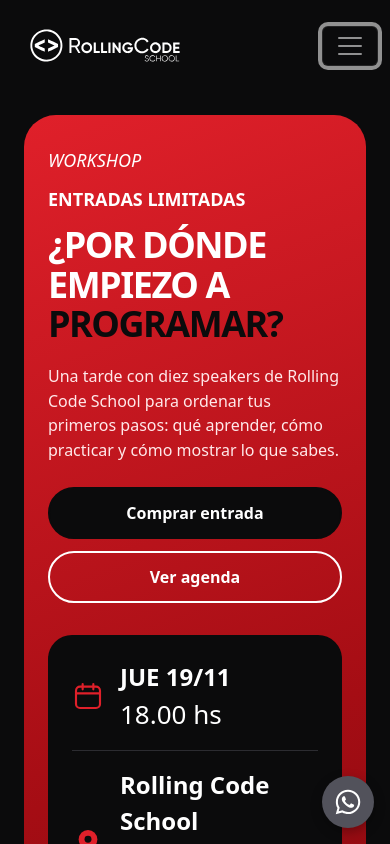
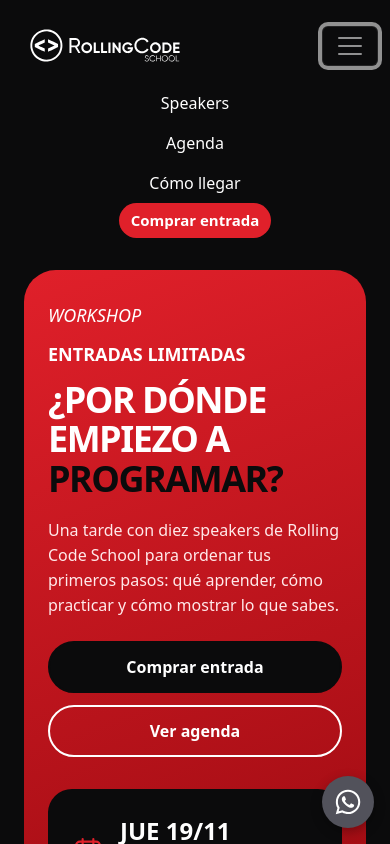
Before and after one commit to IgnacioRuizCode/intervencion-RC, a React (Vite) app: page / in a window 390 px wide. Both pictures are taken after a click on the button "Abrir menú". Shown: the top 844 px of the page. Built offline with nearby package versions, Linux system fonts and the light colour scheme.

Commit message:
fix: add section IDs for smooth navigation and update links in Navbar and Hero components

```diff
--- a/src/components/checkout/Checkout.tsx
+++ b/src/components/checkout/Checkout.tsx
@@ -31,7 +31,7 @@
   const total = subtotal + service;
 
   return (
-    <section className="checkout">
+    <section id="checkout" className="checkout">
       <div className="checkoutContainer">
 
         <header className="checkoutHeader">
--- a/src/components/hero/Hero.tsx
+++ b/src/components/hero/Hero.tsx
@@ -20,8 +20,8 @@
                     <p className="textDescription">Una tarde con diez speakers de Rolling Code School para ordenar tus primeros pasos: qué aprender, cómo practicar y cómo mostrar lo que sabes.</p>
                 </div>
                 <div className="btnGroup">
-                    <a className="btnBlack" href="#">Comprar entrada</a>
-                    <a className="btnRed" href="#">Ver agenda</a>
+                    <a className="btnBlack" href="#checkout">Comprar entrada</a>
+                    <a className="btnRed" href="#agenda">Ver agenda</a>
                 </div>
             </div>
             <div className="boxFlexRight">
--- a/src/components/location/Location.tsx
+++ b/src/components/location/Location.tsx
@@ -4,7 +4,7 @@
 
 export const Location = () => {
   return (
-    <div className="howToArriveMainDiv">
+    <div id="location" className="howToArriveMainDiv">
       <div className="leftPartLocation">
         <p className="howToArriveText">CÓMO LLEGAR</p>
         <h2 className="mainTitle">Te esperamos en Rolling Code School</h2>
--- a/src/components/navbar/navbar.tsx
+++ b/src/components/navbar/navbar.tsx
@@ -1,43 +1,48 @@
+import { useState } from 'react';
 import logo from "../../assets/logo-blanco.svg";
 import "./navbar.css";
 
 function Navbar() {
+  const [isMenuOpen, setIsMenuOpen] = useState(false);
+
+  const handleToggle = () => setIsMenuOpen(!isMenuOpen);
+  const closeMenu = () => setIsMenuOpen(false);
+
   return (
     <nav className="navbar navbar-expand-lg navbar-dark barra">
       <div className="container">
 
-        <a className="navbar-brand" href="#inicio">
+        <a className="navbar-brand" href="#inicio" onClick={closeMenu}>
           <img src={logo} alt="Rolling Code School" height="65" />
         </a>
-
 
         <button
           className="navbar-toggler"
           type="button"
-          data-bs-toggle="collapse"
-          data-bs-target="#menu"
-          aria-controls="menu"
-          aria-expanded="false"
+          onClick={handleToggle}
+          aria-expanded={isMenuOpen}
           aria-label="Abrir menú"
         >
           <span className="navbar-toggler-icon"></span>
         </button>
-        <div className="collapse navbar-collapse justify-content-end" id="menu">
-          <ul className="navbar-nav align-items-lg-center">
+
+        <div className={`collapse navbar-collapse justify-content-end ${isMenuOpen ? 'show' : ''}`} id="menu">
+          <ul className="navbar-nav align-items-lg-center text-center">
             <li className="nav-item">
-              <a className="nav-link" href="#speakers">Speakers</a>
+              <a className="nav-link" href="#speakers" onClick={closeMenu}>Speakers</a>
             </li>
             <li className="nav-item">
-              <a className="nav-link" href="#agenda">Agenda</a>
+              <a className="nav-link" href="#agenda" onClick={closeMenu}>Agenda</a>
             </li>
             <li className="nav-item">
-              <a className="nav-link" href="#como-llegar">Cómo llegar</a>
+              <a className="nav-link" href="#como-llegar" onClick={closeMenu}>Cómo llegar</a>
             </li>
             <li className="nav-item ms-lg-3">
-              <a className="btn boton-comprar" href="#entradas">Comprar entrada</a>
+              <a className="btn boton-comprar" href="#checkout" onClick={closeMenu}>Comprar entrada</a>
             </li>
           </ul>
         </div>
+
       </div>
     </nav>
   );
--- a/src/components/speakersSection/SpeakersSection.tsx
+++ b/src/components/speakersSection/SpeakersSection.tsx
@@ -4,7 +4,7 @@
 
 const SpeakersSection = () => {
     return (
-        <section className="container-fluid text-white py-5 speakersSectionBg">
+        <section id='speakersSection' className="container-fluid text-white py-5 speakersSectionBg">
             <div className="mx-auto speakersContainer">
 
                 <div className="mb-5">
```
